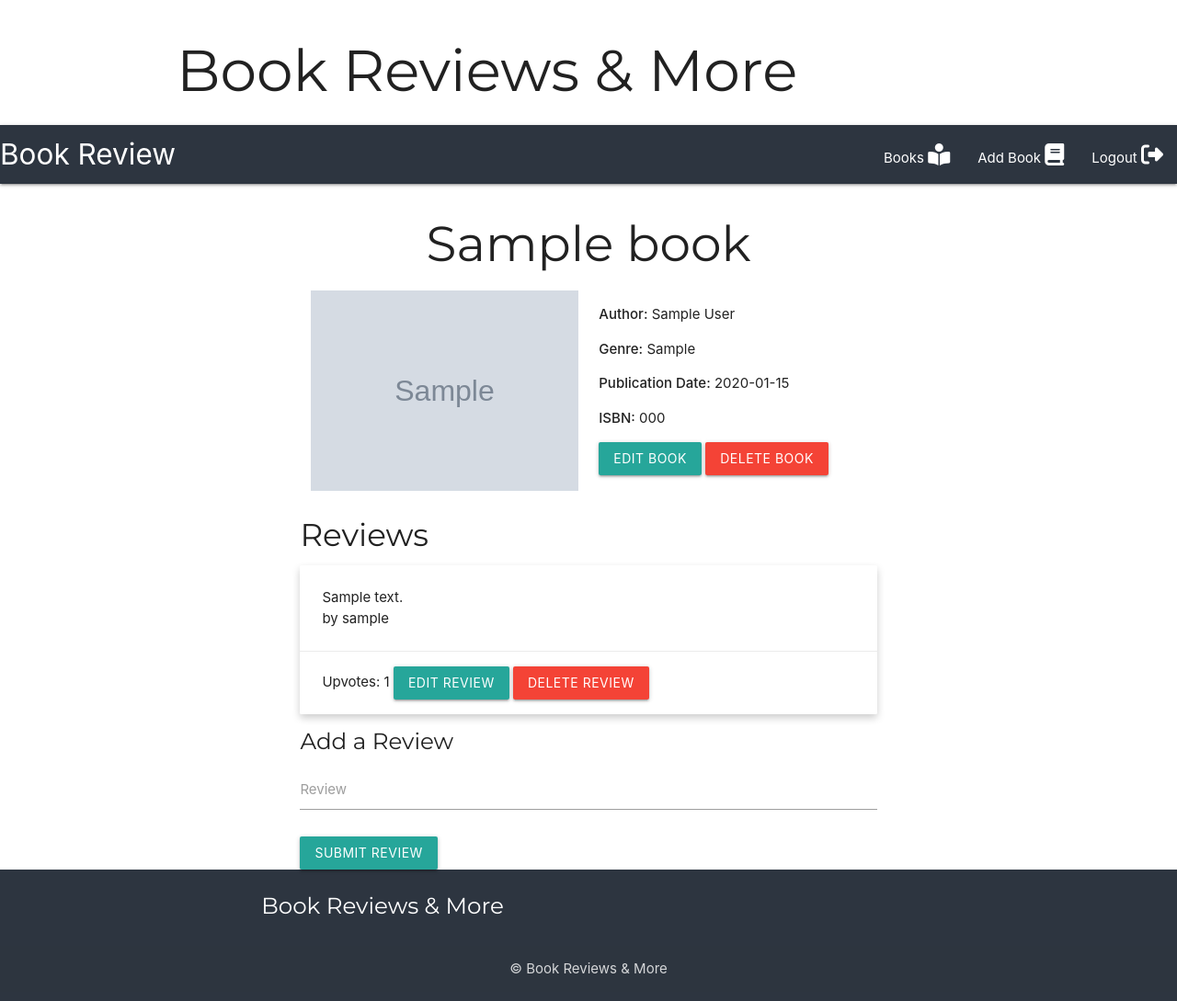
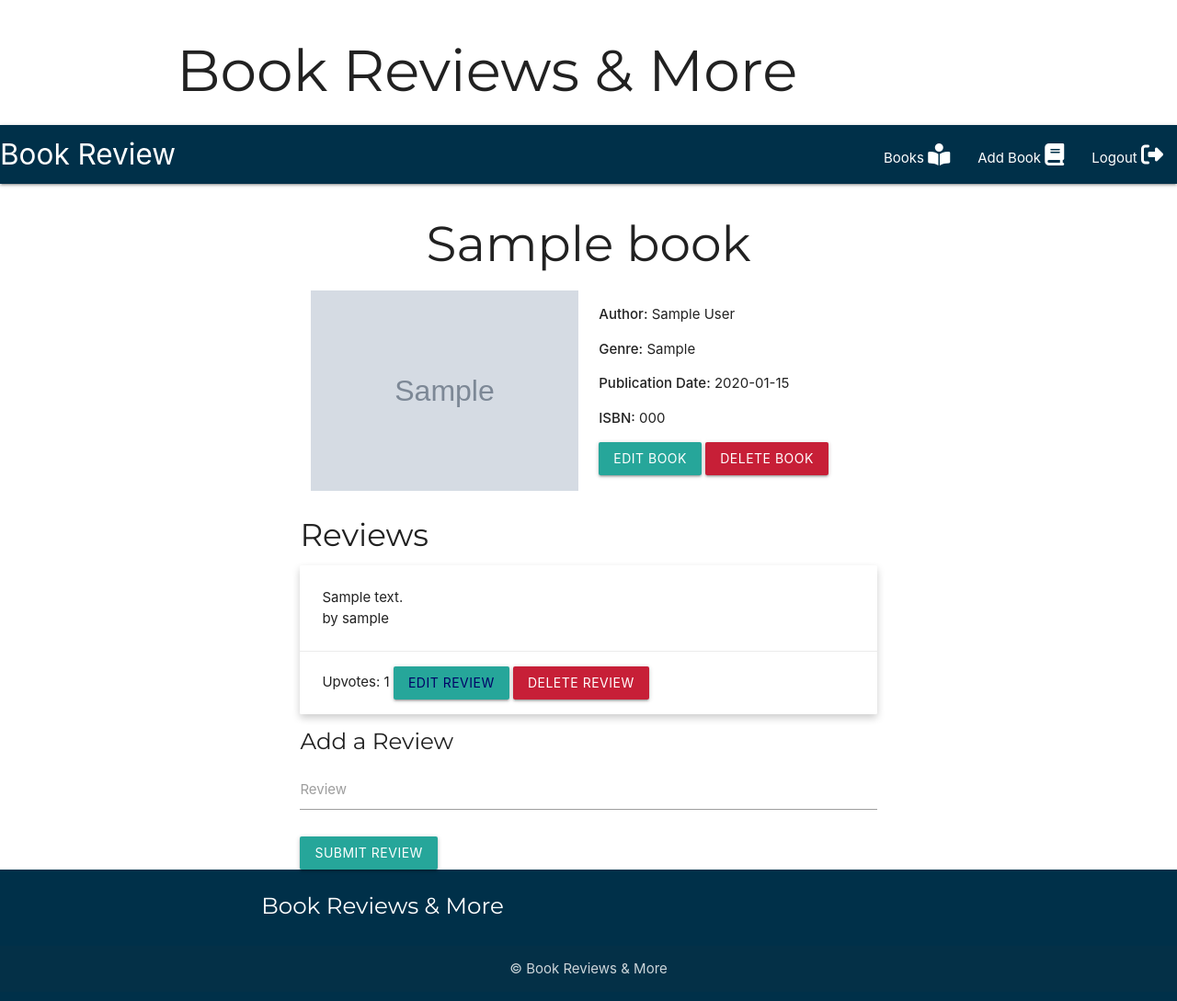
Before and after one commit to jandejager10/CodInstProj3, a Flask app: page /book/1 in a window 1280 px wide. Shown: the whole page at 92% size. Run offline with Flask 3, Linux system fonts and the light colour scheme; a user stored in the database is signed in; tables that the repository leaves empty hold one stand-in row (values such as "Sample post"); grey boxes marked "Sample" are stand-in pictures; some libraries are stand-ins or nearby versions.

Commit message:
color update

```diff
--- a/static/css/style.css
+++ b/static/css/style.css
@@ -1,11 +1,11 @@
 /* Custom navbar style */
 nav {
-    background-color: #2D3540;
+    background-color: #003049;
 }
 
 /* Custom footer style */
 footer.page-footer {
-    background-color: #2D3540 !important;
+    background-color: #003049 !important;
     color: white !important;
     padding: 10px 0 !important;
     text-align: center !important;
@@ -13,12 +13,21 @@ footer.page-footer {
 
 /* Custom button style */
 .btn-custom {
-    background-color: #5DBF4E !important;
+    background-color: #60d394 !important;
     color: white !important;
 }
 
 .btn-custom:hover {
-    background-color: #20733D !important;
+    background-color: #aaf683 !important;
+}
+
+.btn-red {
+    background-color: #c71f37 !important;
+    color: white !important;
+}
+
+.btn-red:hover {
+    background-color: #e01e37 !important;
 }
 
 /* Custom form input style */
@@ -50,17 +59,22 @@ h1, h2, h3, h4, h5, h6 {
 
 /* Custom alert message styles */
 .alert-success {
-    background-color: #d4edda !important;
+    background-color: #FDF0D5 !important;
     color: #155724 !important;
     padding: 10px !important;
     margin-bottom: 20px !important;
 }
 
 .alert-danger {
-    background-color: #f8d7da !important;
-    color: #721c24 !important;
+    background-color: #FDF0D5 !important;
+    color: #780000 !important;
     padding: 10px !important;
     margin-bottom: 20px !important;
+}
+
+/* Custom card action style */
+.card-action a {
+    color: #000066 !important;
 }
 
 /* Responsive adjustments */
--- a/templates/book_detail.html
+++ b/templates/book_detail.html
@@ -15,7 +15,7 @@
                 {% if book.user_id == current_user.id or current_user.is_admin %}
                     <a href="{{ url_for('edit_book', book_id=book.id) }}" class="btn">Edit Book</a>
                     <form action="{{ url_for('delete_book', book_id=book.id) }}" method="POST" style="display:inline;">
-                        <button type="submit" class="btn red delete-btn">Delete Book</button>
+                        <button type="submit" class="btn btn-red delete-btn">Delete Book</button>
                     </form>
                 {% endif %}
             {% endif %}
@@ -34,7 +34,7 @@
                 {% if review.user_id == current_user.id or current_user.is_admin %}
                     <a href="{{ url_for('edit_review', review_id=review.id) }}" class="btn">Edit Review</a>
                     <form action="{{ url_for('delete_review', review_id=review.id) }}" method="POST" style="display:inline;">
-                        <button type="submit" class="btn red delete-btn">Delete Review</button>
+                        <button type="submit" class="btn btn-red delete-btn">Delete Review</button>
                     </form>
                 {% endif %}
             {% endif %}
```
Also changed, not shown: README.md.
